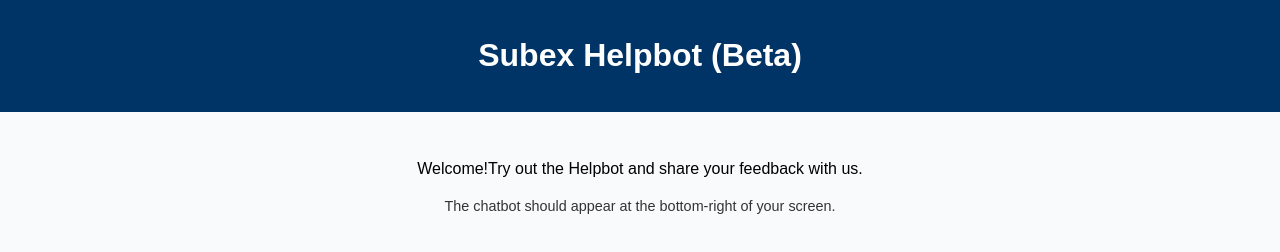
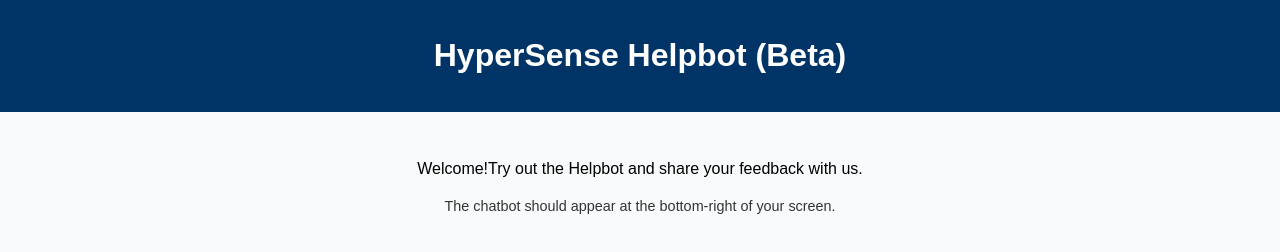
Before and after one commit to achalabhishek-idt/help-chatbot, a plain HTML site: page index.html in a window 1280 px wide. Drawn offline with Linux system fonts and the light colour scheme.

Commit message:
Update index.html

```diff
--- a/index.html
+++ b/index.html
@@ -29,7 +29,7 @@
 </head>
 <body>
   <header>
-    <h1>Subex Helpbot (Beta)</h1>
+    <h1>HyperSense Helpbot (Beta)</h1>
   </header>
 
   <main>
```
